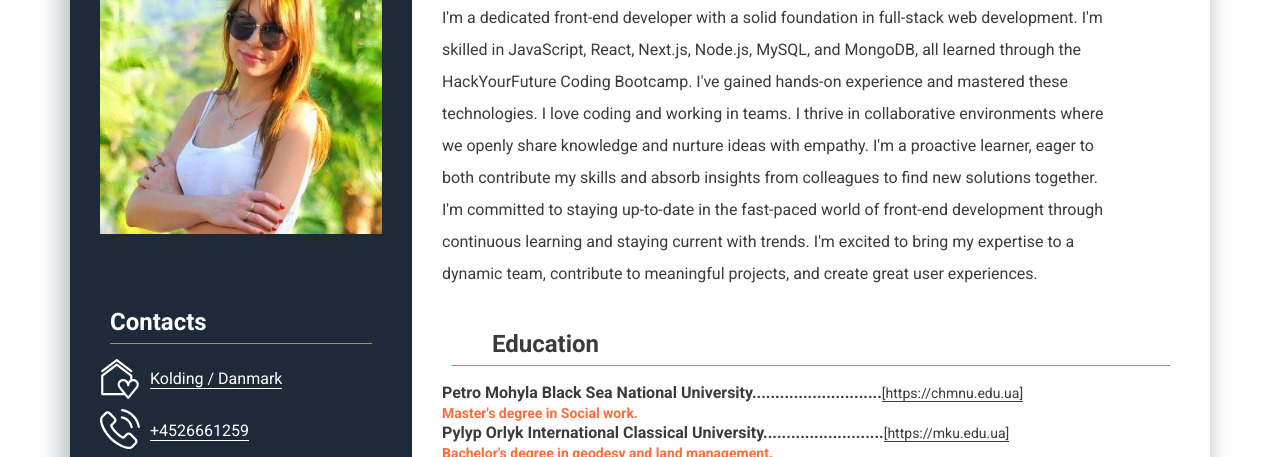
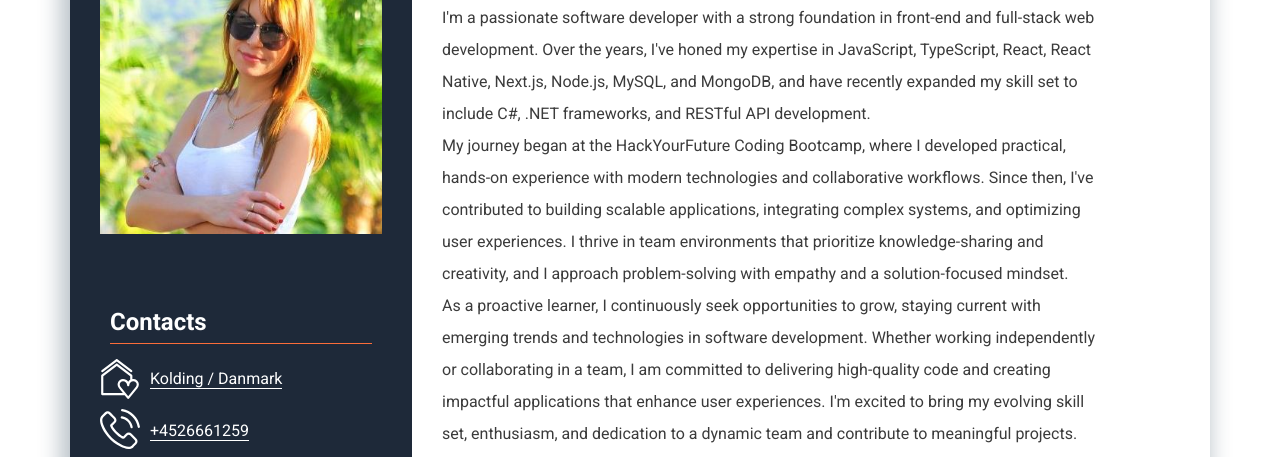
Before and after one commit to AnnaDzig/Anna--CV, a plain HTML site: page index.html in a window 1280 px wide. Shown: the part 149-606 px from the top of the page. Drawn offline with nearby package versions, Linux system fonts and the light colour scheme.

Commit message:
Update index.html

```diff
--- a/index.html
+++ b/index.html
@@ -118,7 +118,13 @@
         <section class="some-section about-me">
           <h1 class="h1 h2"> Anna Dzhyhota</h1>
           <div class="about-text">
-            <p>I'm a dedicated front-end developer with a solid foundation in full-stack web development. I'm skilled in JavaScript, React, Next.js, Node.js, MySQL, and MongoDB, all learned through the HackYourFuture Coding Bootcamp. I've gained hands-on experience and mastered these technologies. I love coding and working in teams. I thrive in collaborative environments where we openly share knowledge and nurture ideas with empathy. I'm a proactive learner, eager to both contribute my skills and absorb insights from colleagues to find new solutions together. I'm committed to staying up-to-date in the fast-paced world of front-end development through continuous learning and staying current with trends. I'm excited to bring my expertise to a dynamic team, contribute to meaningful projects, and create great user experiences.</p>
+            <p> I'm a passionate software developer with a strong foundation in front-end and full-stack web development. Over the years, I've honed my expertise in JavaScript, TypeScript, React, React Native, Next.js, Node.js, MySQL, and MongoDB, and have recently expanded my skill set to include C#, .NET frameworks, and RESTful API development.</p>
+
+ <p>My journey began at the HackYourFuture Coding Bootcamp, where I developed practical, hands-on experience with modern technologies and collaborative workflows. Since then, I've contributed to building scalable applications, integrating complex systems, and optimizing user experiences. I thrive in team environments that prioritize knowledge-sharing and creativity, and I approach problem-solving with empathy and a solution-focused mindset.</p>
+
+ <p>As a proactive learner, I continuously seek opportunities to grow, staying current with emerging trends and technologies in software development. Whether working independently or collaborating in a team, I am committed to delivering high-quality code and creating impactful applications that enhance user experiences. I'm excited to bring my evolving skill set, enthusiasm, and dedication to a dynamic team and contribute to meaningful projects.
+
+</p>
           </div>
         </section>
         <section class="some-section my-education">
```
